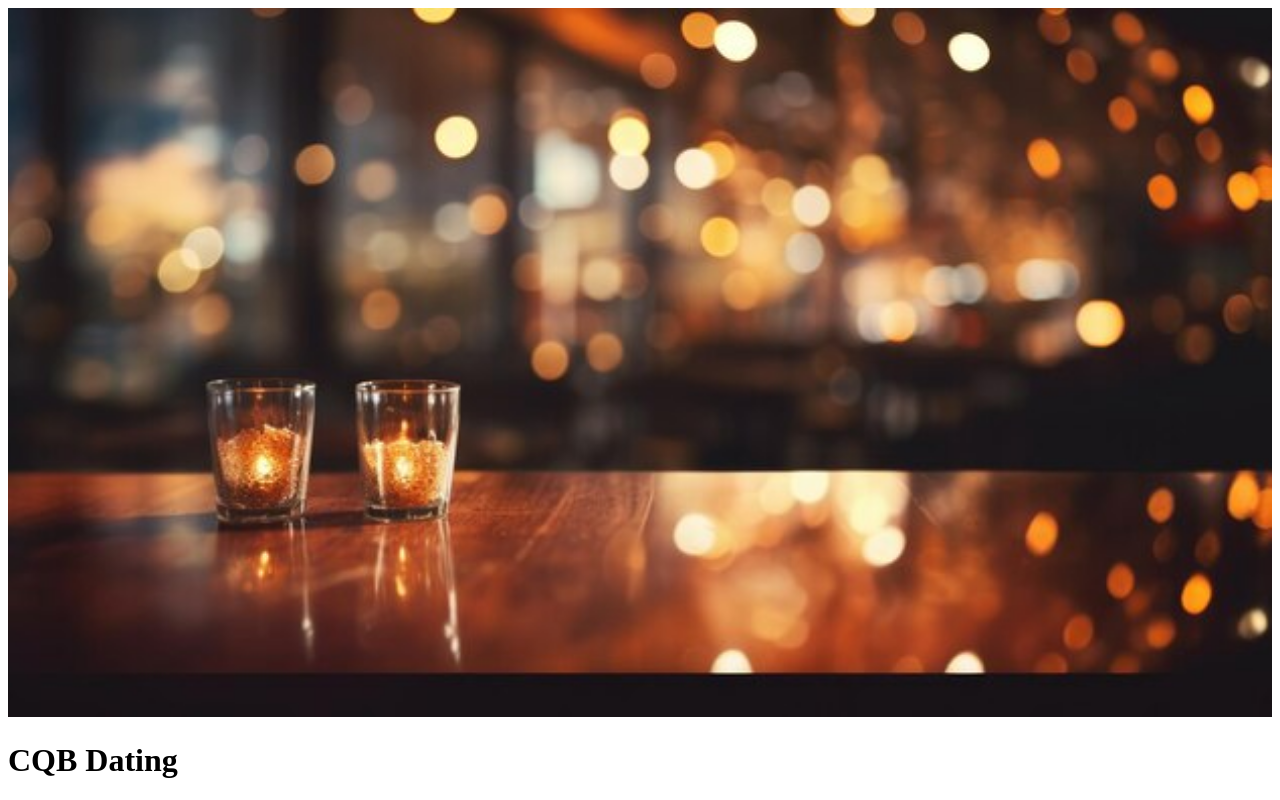
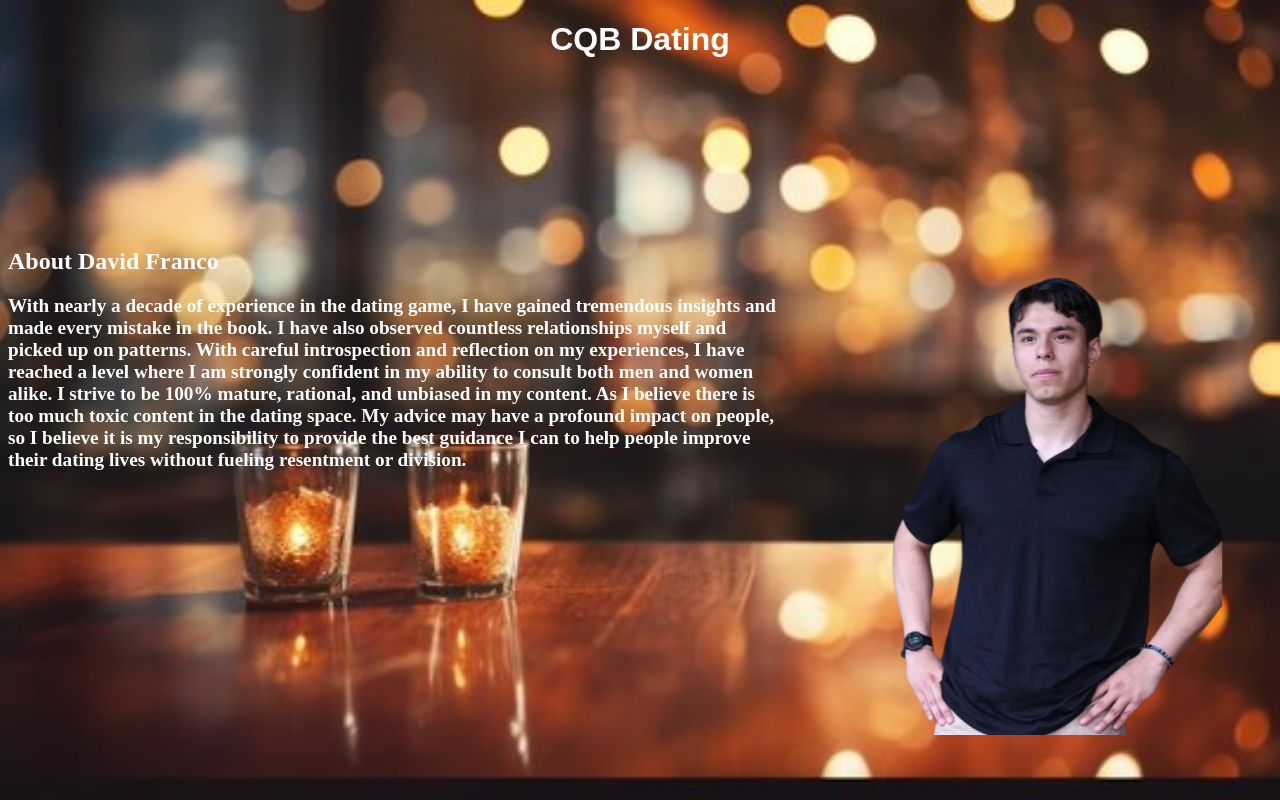
Before and after one commit to dfranco01/channel-site, a plain HTML site: page index.html in a window 1280 px wide. Shown: the top 800 px of the page. Drawn offline with Linux system fonts and the light colour scheme.

Commit message:
progress

```diff
--- a/index.html
+++ b/index.html
@@ -9,11 +9,11 @@
 </head>
 <body>
     <div>
-        <img id="bg" src="images/bg_image4.jpg">
-        <h1>CQB Dating</h1>
+        <h1 style="text-align: center;">CQB Dating</h1>
         <div>
-            <img src="images/IMG_1433-removebg-preview.png">
-            <h1>About David Franco</h1>
+            <img id="me" src="images/IMG_1433-removebg-preview.png" >
+            <div style="margin-top: 15%;">
+                <h2><strong>About David Franco</strong> </h2>
                 <p>
                 With nearly a decade of experience in the dating game, I have gained tremendous insights
             and made every mistake in the book. I have also observed countless relationships myself and picked
@@ -24,7 +24,8 @@
             my responsibility to provide the best guidance I can to help people improve their dating
             lives without fueling resentment or division.
                 </p>
-            <h1>What the brand is about</h1>
+            </div>
+            <!--<h1>What the brand is about</h1>
             <p>
                 With such a vast amount of content out there in the information age, it is easy to become
         overwhelmed. What separates myself from other content creators is my ability to separate
@@ -37,7 +38,8 @@
         believe in applying business principles in my strategies, as, like it or not, dating and business share
         many similarities: positioning, negotiation, value creation, and competition. My brand is all about getting results,
         as well as positioning oneself above the competition and negotiating well. I am excited to have you here. Welcome aboard.
-            </p>
+            </p>-->
+
         </div>
     </div>
 </body>
--- a/style.css
+++ b/style.css
@@ -1,9 +1,40 @@
+@import url('https://fonts.googleapis.com/css2?family=Poppins:wght@400;700&display=swap');
+
+
 *{
     box-sizing: border-box;
 }
 
-#bg{
+body{
+    background-color: black;
     background-image: url('images/bg_image4.jpg');
-    background-size: 100vh;
-    width: 100%;
+    background-size: cover;
+    min-height: 100vh;
 }
+
+#me{
+    left: 50%;
+    transform: translateX(-10%);
+    mask-image: linear-gradient(to top, transparent 18px, black 18px);
+    float: right;
+}
+
+h1, h2, p{
+    color: white;
+}
+
+h1{
+    font-size: xx-large;
+    font-weight: 200%;
+    font-family: 'League Spartan', sans-serif;
+}
+
+h2{
+    font-size: x-large;
+    font-weight: 300%;
+}
+
+p{
+    font-size: larger;
+    font-weight: bold;
+}
```
Lines whose indentation alone changed are shown as unchanged.
